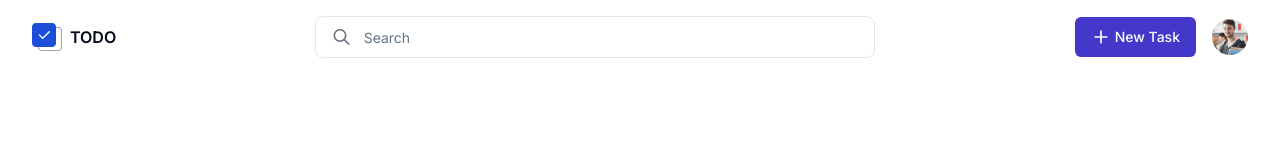
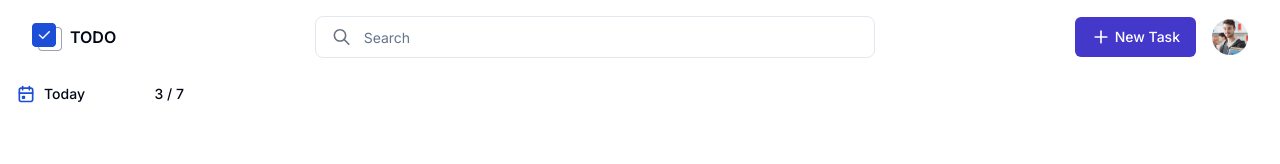
Before and after one commit to sunilkalikayi/my-todo-app, a Next.js app: page / in a window 1280 px wide. Shown: the top 164 px of the page. Built offline with nearby package versions, Linux system fonts and the light colour scheme.

Commit message:
feat: add the side bar item

```diff
--- /dev/null
+++ b/public/icons/CalendarIcon.tsx
@@ -0,0 +1,46 @@
+import { IconTypes } from "@/types/CommonTypes";
+
+const CalendarIcon = ({ height = 20, width = 20, fill = "#1D4ED8" }: IconTypes) => {
+    return (
+        <svg
+            width={width}
+            height={height}
+            viewBox={`0 0 ${height} ${width}`}
+            fill="none"
+            xmlns="http://www.w3.org/2000/svg"
+        >
+            <path
+                fillRule="evenodd"
+                clipRule="evenodd"
+                d="M5 5.00312C4.53976 5.00312 4.16667 5.37622 4.16667 5.83646V15.8365C4.16667 16.2967 4.53976 16.6698 5 16.6698H15C15.4602 16.6698 15.8333 16.2967 15.8333 15.8365V5.83646C15.8333 5.37622 15.4602 5.00312 15 5.00312H5ZM2.5 5.83646C2.5 4.45574 3.61929 3.33646 5 3.33646H15C16.3807 3.33646 17.5 4.45574 17.5 5.83646V15.8365C17.5 17.2172 16.3807 18.3365 15 18.3365H5C3.61929 18.3365 2.5 17.2172 2.5 15.8365V5.83646Z"
+                fill={fill}
+            />
+            <path
+                fillRule="evenodd"
+                clipRule="evenodd"
+                d="M13.3333 1.66666C13.7936 1.66666 14.1667 2.03975 14.1667 2.49999V5.83332C14.1667 6.29356 13.7936 6.66666 13.3333 6.66666C12.8731 6.66666 12.5 6.29356 12.5 5.83332V2.49999C12.5 2.03975 12.8731 1.66666 13.3333 1.66666Z"
+                fill={fill}
+            />
+            <path
+                fillRule="evenodd"
+                clipRule="evenodd"
+                d="M6.66665 1.66666C7.12688 1.66666 7.49998 2.03975 7.49998 2.49999V5.83332C7.49998 6.29356 7.12688 6.66666 6.66665 6.66666C6.20641 6.66666 5.83331 6.29356 5.83331 5.83332V2.49999C5.83331 2.03975 6.20641 1.66666 6.66665 1.66666Z"
+                fill={fill}
+            />
+            <path
+                fillRule="evenodd"
+                clipRule="evenodd"
+                d="M2.5 9.16979C2.5 8.70955 2.8731 8.33646 3.33333 8.33646H16.6667C17.1269 8.33646 17.5 8.70955 17.5 9.16979C17.5 9.63003 17.1269 10.0031 16.6667 10.0031H3.33333C2.8731 10.0031 2.5 9.63003 2.5 9.16979Z"
+                fill={fill}
+            />
+            <path
+                fillRule="evenodd"
+                clipRule="evenodd"
+                d="M5.83331 12.5C5.83331 12.0398 6.20641 11.6667 6.66665 11.6667H8.33331C8.79355 11.6667 9.16665 12.0398 9.16665 12.5V14.1667C9.16665 14.6269 8.79355 15 8.33331 15H6.66665C6.20641 15 5.83331 14.6269 5.83331 14.1667V12.5Z"
+                fill={fill}
+            />
+        </svg>
+    );
+};
+
+export default CalendarIcon;
--- /dev/null
+++ b/src/components/SidebarItem.tsx
@@ -0,0 +1,40 @@
+import { ReactNode, useState } from "react";
+import { Button } from "./ui/button";
+
+const SidebarItem = ({
+    icon,
+    text,
+    count,
+    className,
+}: {
+    icon: ReactNode;
+    text: string;
+    count: number | string;
+    className?: string;
+}) => {
+    const [active, setActive] = useState<boolean>(false);
+    const handleOnclick = () => {
+        setActive(!active);
+    };
+    return (
+        <Button
+            className={`flex justify-between w-[200px] cursor-pointer ${
+                active ? "bg-secondary text-primary" : ""
+            }  ${className}`}
+            variant={"plain"}
+            onClick={handleOnclick}
+        >
+            <div className="flex gap-2 items-center">
+                {/* Icon */}
+                <div>{icon}</div>
+                {/* Text */}
+                <p>{text}</p>
+            </div>
+
+            {/* count */}
+            <p>{count}</p>
+        </Button>
+    );
+};
+
+export default SidebarItem;
--- a/src/components/ui/button.tsx
+++ b/src/components/ui/button.tsx
@@ -1,8 +1,8 @@
-import * as React from "react"
-import { Slot } from "@radix-ui/react-slot"
-import { cva, type VariantProps } from "class-variance-authority"
+import { Slot } from "@radix-ui/react-slot";
+import { cva, type VariantProps } from "class-variance-authority";
+import * as React from "react";
 
-import { cn } from "@/lib/utils"
+import { cn } from "@/lib/utils";
 
 const buttonVariants = cva(
     "inline-flex items-center justify-center whitespace-nowrap rounded-md text-sm font-medium ring-offset-background transition-colors focus-visible:outline-none focus-visible:ring-2 focus-visible:ring-ring focus-visible:ring-offset-2 disabled:pointer-events-none disabled:opacity-50",
@@ -10,14 +10,12 @@ const buttonVariants = cva(
         variants: {
             variant: {
                 default: "bg-primary text-primary-foreground hover:bg-primary/90",
-        destructive:
-          "bg-destructive text-destructive-foreground hover:bg-destructive/90",
-        outline:
-          "border border-input bg-background hover:bg-accent hover:text-accent-foreground",
-        secondary:
-          "bg-secondary text-secondary-foreground hover:bg-secondary/80",
+                destructive: "bg-destructive text-destructive-foreground hover:bg-destructive/90",
+                outline: "border border-input bg-background hover:bg-accent hover:text-accent-foreground",
+                secondary: "bg-secondary text-secondary-foreground hover:bg-secondary/80",
                 ghost: "hover:bg-accent hover:text-accent-foreground",
                 link: "text-primary underline-offset-4 hover:underline",
+                plain: "",
             },
             size: {
                 default: "h-10 px-4 py-2",
@@ -31,26 +29,20 @@ const buttonVariants = cva(
             size: "default",
         },
     }
-)
+);
 
 export interface ButtonProps
     extends React.ButtonHTMLAttributes<HTMLButtonElement>,
         VariantProps<typeof buttonVariants> {
-  asChild?: boolean
+    asChild?: boolean;
 }
 
 const Button = React.forwardRef<HTMLButtonElement, ButtonProps>(
     ({ className, variant, size, asChild = false, ...props }, ref) => {
-    const Comp = asChild ? Slot : "button"
-    return (
-      <Comp
-        className={cn(buttonVariants({ variant, size, className }))}
-        ref={ref}
-        {...props}
-      />
-    )
+        const Comp = asChild ? Slot : "button";
+        return <Comp className={cn(buttonVariants({ variant, size, className }))} ref={ref} {...props} />;
     }
-)
-Button.displayName = "Button"
+);
+Button.displayName = "Button";
 
-export { Button, buttonVariants }
+export { Button, buttonVariants };
--- a/src/pages/index.tsx
+++ b/src/pages/index.tsx
@@ -1,5 +1,7 @@
 import Navbar from "@/components/Navbar";
+import SidebarItem from "@/components/SidebarItem";
 import { Inter } from "next/font/google";
+import CalendarIcon from "../../public/icons/CalendarIcon";
 
 const inter = Inter({ subsets: ["latin"] });
 
@@ -9,6 +11,9 @@ export default function Home() {
             {/* Nav bar */}
             <Navbar />
             {/* side bar */}
+            <div>
+                <SidebarItem icon={<CalendarIcon />} text={"Today"} count={"3 / 7"} />
+            </div>
             {/* body */}
         </main>
     );
```
Also changed, not shown: public/icons/ListIcon.tsx (added, +52 -0 lines). Lines whose indentation alone changed are shown as unchanged.
